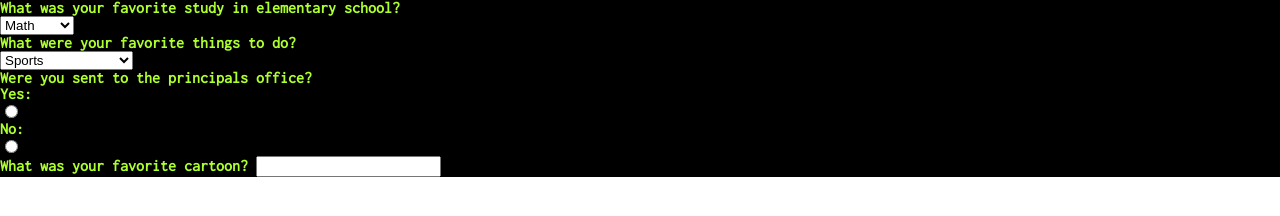
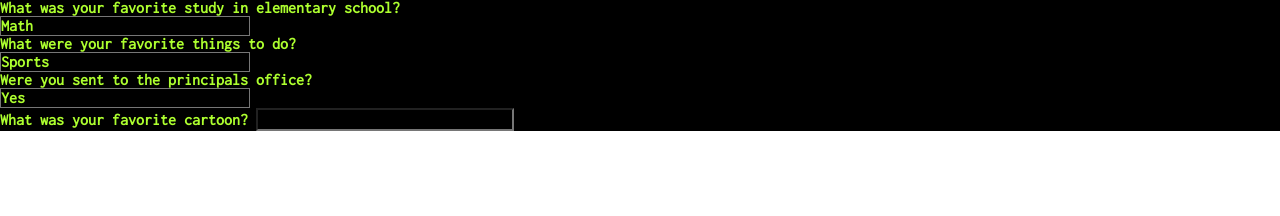
Before and after one commit to tcoots88/Parse-Life, a plain HTML site: page index.html in a window 1280 px wide. Drawn offline with Linux system fonts and the light colour scheme.

Commit message:
pushing elementary form

```diff
--- a/app/app.js
+++ b/app/app.js
@@ -1,4 +1,6 @@
 'use strict';
+
+var ElementaryFormDataArray = [];
 
 var createElementaryForm = function () {
   // DOM munipulation
@@ -15,62 +17,63 @@ var createElementaryForm = function () {
   fieldset.appendChild(questionOne);
   questionOne.textContent = "What was your favorite study in elementary school?";
   var questionOneDrop = document.createElement('select')
+  questionOneDrop.setAttribute('class', 'dropDowns')
   fieldset.appendChild(questionOneDrop)
   var subjects = ["Math", "literature", "Science", "Art"]
   for (var subjectOptions = 0; subjectOptions < subjects.length; subjectOptions++) {
-    var option = document.createElement('option')
-    option.value = subjects[subjectOptions]
-    option.text = subjects[subjectOptions]
-    questionOneDrop.appendChild(option)
+    var options = document.createElement('option')
+    options.value = subjects[subjectOptions]
+    options.text = subjects[subjectOptions]
+    questionOneDrop.appendChild(options)
   }
 
-// Question Two
+  // Question Two
   var questionTwo = document.createElement('p')
   fieldset.appendChild(questionTwo)
   questionTwo.textContent = "What were your favorite things to do?"
   var questionTwoDrop = document.createElement('select')
-  questionTwoDrop.setAttribute('class', 'select')
   fieldset.appendChild(questionTwoDrop)
   var ThingsToDO = ["Sports", "Pick Your Nose", "Play Video Games", "Fight With Siblings", "Watch TV"]
   for (var ThingsToDOOptions = 0; ThingsToDOOptions < ThingsToDO.length; ThingsToDOOptions++) {
-    var option = document.createElement('option')
-    option.value = ThingsToDO[ThingsToDOOptions]
-    option.text = ThingsToDO[ThingsToDOOptions]
-    questionTwoDrop.appendChild(option)
+    var elemOptions = document.createElement('option')
+    elemOptions.value = ThingsToDO[ThingsToDOOptions]
+    elemOptions.text = ThingsToDO[ThingsToDOOptions]
+    questionTwoDrop.appendChild(elemOptions)
   }
   // Question Three
-  var questionThree = document.createElement('p')
-  fieldset.appendChild(questionThree)
+  var questionThree = document.createElement('p');
+  fieldset.appendChild(questionThree);
   questionThree.textContent = "Were you sent to the principals office?"
-  var addYesButton = document.createElement('p');
-  addYesButton.textContent = 'Yes: ';
-  questionThree.appendChild(addYesButton)
-  var yesButton = document.createElement('input');
-  yesButton.setAttribute('class', 'radio')
-  yesButton.type = 'radio';
-  yesButton.name = 'No Button';
-  yesButton.value = 'true';
-  questionThree.appendChild(yesButton);
-  var addNoButton = document.createElement('p');
-  addNoButton.textContent = 'No: ';
-  questionThree.appendChild(addNoButton);
-  var noButton = document.createElement('input');
-  questionThree.appendChild(noButton);
-  noButton.setAttribute('class', 'radio')
-  noButton.type = 'radio';
-  noButton.name = 'No Button';
-  noButton.value = 'false';
-  console.log(noButton);
-  console.log(yesButton);
-
+  var questionThreeDrop = document.createElement('select')
+  fieldset.appendChild(questionThreeDrop)
+  var questionThreeChoices = ["Yes", "No"]
+  for (var i = 0; i < questionThreeChoices.length; i++) {
+    var questionThreeOptions = document.createElement('option')
+    questionThreeOptions.value = questionThreeChoices[i]
+    questionThreeOptions.text = questionThreeChoices[i]
+    questionThreeDrop.appendChild(questionThreeOptions)
+  }
 
   // Question Four
   var questionFour = document.createElement('p');
   questionFour.textContent = 'What was your favorite cartoon? '
-  fieldset.appendChild(questionFour)
-  var questionFourField = document.createElement('input')
-  questionFour.appendChild(questionFourField)
+  fieldset.appendChild(questionFour);
+  var questionFourField = document.createElement('input');
+  questionFourField.setAttribute('class', 'inputField')
+  questionFour.appendChild(questionFourField);
   questionFourField.type = 'text'
   questionFourField.value = ''
+
+
 }
+
+
 createElementaryForm();
+
+
+var createSplashPage = function () {
+  var getSplash = document.getElementById(splash)
+  var dataAlert = alert('Warning: This page asks you for information about yourself. The information will be used to create a personalized lesson about Javascript demonstrated by your life choices. The information will be stored on your device, in its local file system. Once you complete the entire lesson all information will be deleted. By selecting "ok" you agree to continue.  ')
+}
+
+// createSplashPage();
--- a/index.html
+++ b/index.html
@@ -14,8 +14,8 @@
     <div id="splash">
 
     </div>
-     <!-- <div id='birth' class="form"> Mattäus -->
-      <!-- <h2>Birth - Constructor</h2> -->
+    <div id='birth' class="form">
+
     </div>
     <div id="Elementary" class="form">
     </div>
@@ -28,8 +28,8 @@
     <div id="birth" class="form">
       <h2></h2>
     </div>
-    <!-- <div id='death' class="form"> Mattäus -->
-      <!-- <h2>Death - Deallocation</h2> -->
+    <div id='death' class="form">
+
     </div>
     <footer>
 
--- a/style/style.css
+++ b/style/style.css
@@ -1,19 +1,37 @@
-#Elementary {
+.form {
   font-family: 'Inconsolata', monospace;
   font-weight: bold;
   background-color: black;
   color: greenyellow;
 };
 
-#Elementary select {
+select {
   width: 200px;
   font-family: 'Inconsolata', monospace;
   font-weight: bold;
   color: greenyellow;
   background-color: black;
 
-};
+}
 
-.radio {
- display: block;
+
+select {
+  appearance: none;
+  font-family: 'Inconsolata', monospace;
+  font-weight: bold;
+  width: 250px;
+  color: greenyellow;
+  background-color: black;
+  font-size: 16px;
 }
+
+.inputField {
+  appearance: none;
+  font-family: 'Inconsolata', monospace;
+  font-weight: bold;
+  font-size: 16px;
+  width: 250px;
+  color: greenyellow;
+  background-color: black;
+  outline-color: rgb(184, 207, 149);
+}
```
Also changed, not shown: img/Hollie.png (added), img/Mattaus.png (added), img/Phong.png (added), img/Travis.png (added), 2 other files.
